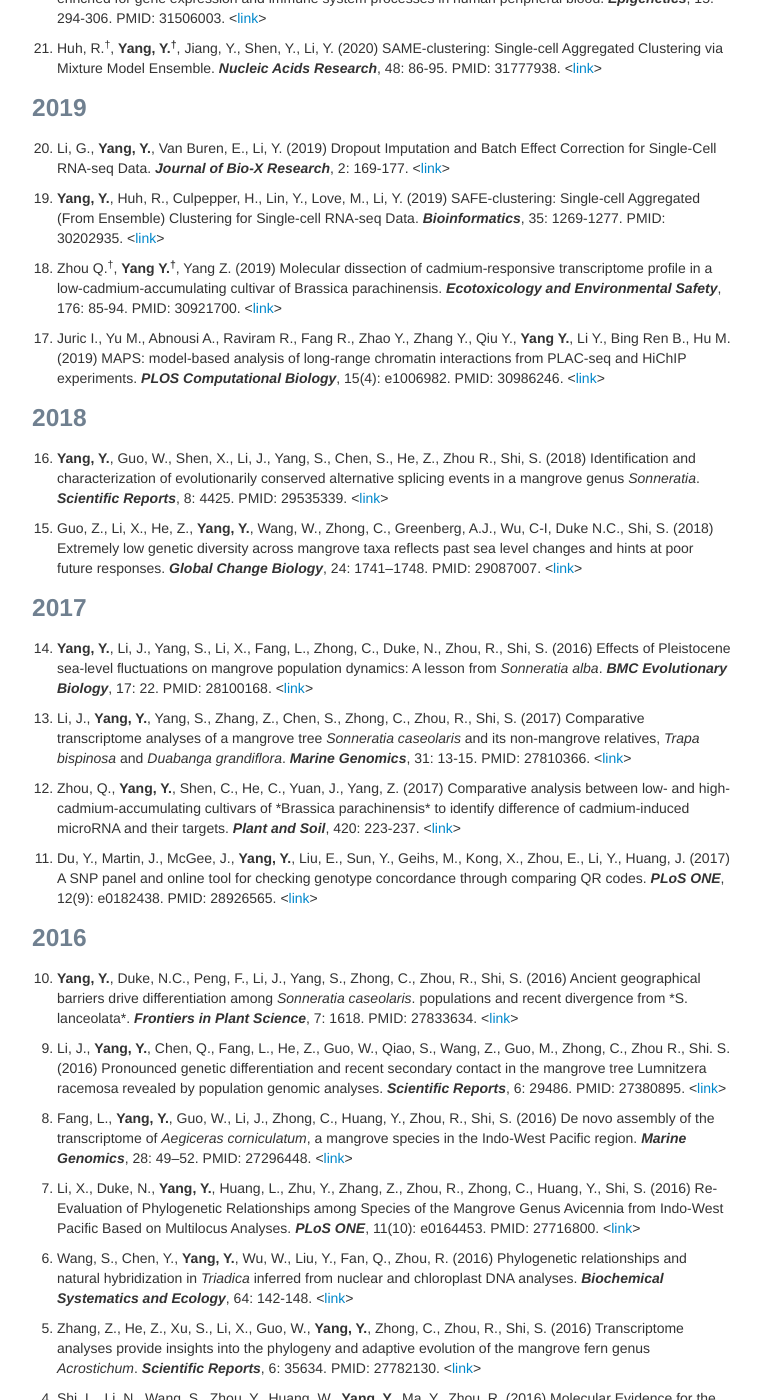
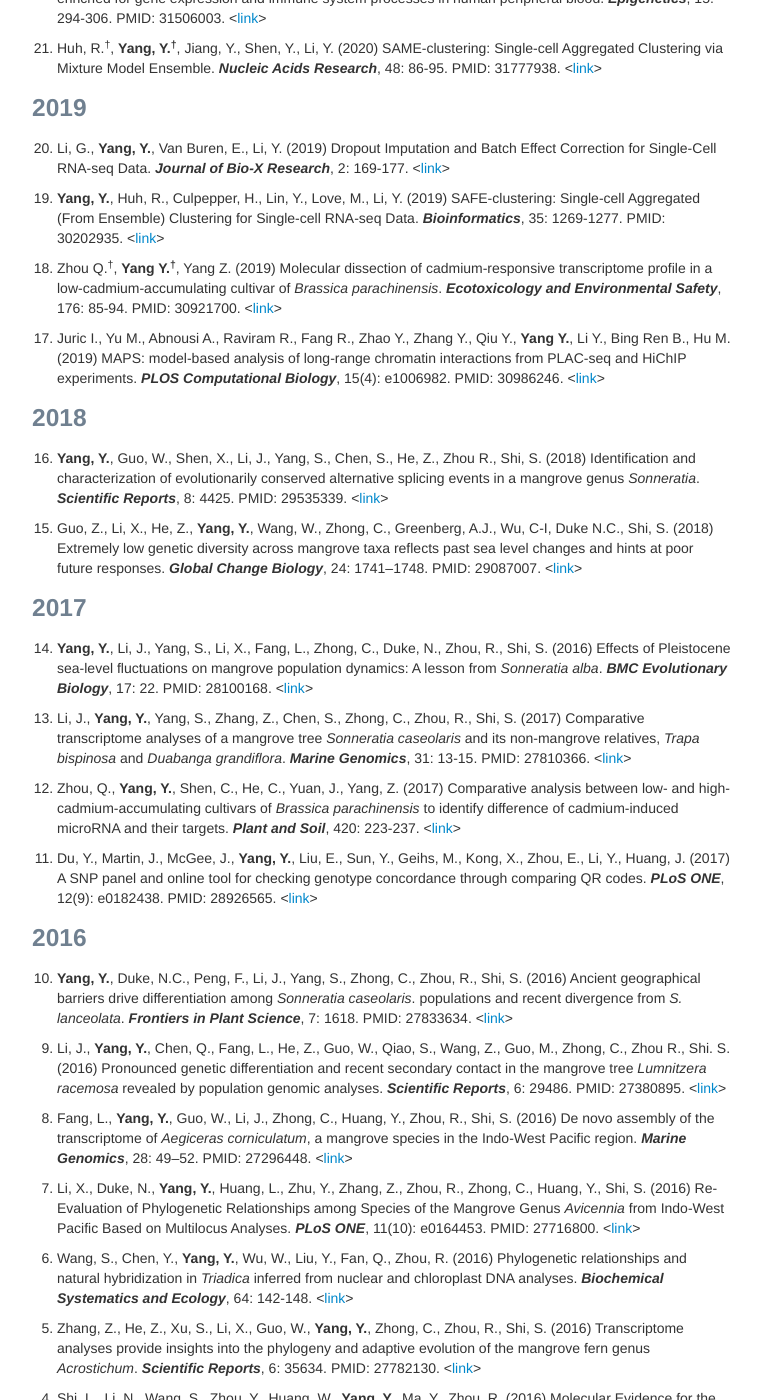
Before and after one commit to yycunc/yycunc.github.io, a Jekyll site: the page built from pages/pubs.md, in a window 1280 px wide and 1400 px high, scrolled down 806 px. Shown: the whole window, without its empty margins (258-1019 px from the left). Built offline with Jekyll 4.4.1, drawn with Linux system fonts in a browser that asks for light colours.

Commit message:
Update pubs.md

```diff
--- a/pages/pubs.md
+++ b/pages/pubs.md
@@ -42,7 +42,7 @@ title: Yuchen Yang's publications
 
 <ol start="19"> <li><b>Yang, Y.</b>, Huh, R., Culpepper, H., Lin, Y., Love, M., Li, Y. (2019) SAFE-clustering: Single-cell Aggregated (From Ensemble) Clustering for Single-cell RNA-seq Data. <i><b>Bioinformatics</b></i>, 35: 1269-1277. PMID: 30202935. <<a href="https://academic.oup.com/bioinformatics/article-abstract/35/8/1269/5092931">link</a>></li></ol>
 
-<ol start="18"> <li>Zhou Q.<sup>&dagger;</sup>, <b>Yang Y.<sup>&dagger;</sup></b>, Yang Z. (2019) Molecular dissection of cadmium-responsive transcriptome profile in a low-cadmium-accumulating cultivar of Brassica parachinensis. <i><b>Ecotoxicology and Environmental Safety</b></i>, 176: 85-94. PMID: 30921700. <<a href="https://www.sciencedirect.com/science/article/abs/pii/S0147651319303495">link</a>></li></ol>
+<ol start="18"> <li>Zhou Q.<sup>&dagger;</sup>, <b>Yang Y.<sup>&dagger;</sup></b>, Yang Z. (2019) Molecular dissection of cadmium-responsive transcriptome profile in a low-cadmium-accumulating cultivar of <i>Brassica parachinensis</i>. <i><b>Ecotoxicology and Environmental Safety</b></i>, 176: 85-94. PMID: 30921700. <<a href="https://www.sciencedirect.com/science/article/abs/pii/S0147651319303495">link</a>></li></ol>
 
 <ol start="17"> <li>Juric I., Yu M., Abnousi A., Raviram R., Fang R., Zhao Y., Zhang Y., Qiu Y., <b>Yang Y.</b>, Li Y., Bing Ren B., Hu M. (2019) MAPS: model-based analysis of long-range chromatin interactions from PLAC-seq and HiChIP experiments. <i><b>PLOS Computational Biology</b></i>, 15(4): e1006982. PMID: 30986246. <<a href="https://journals.plos.org/ploscompbiol/article?id=10.1371/journal.pcbi.1006982">link</a>></li></ol>
 
@@ -58,19 +58,19 @@ title: Yuchen Yang's publications
 
 <ol start="13"> <li>Li, J., <b>Yang, Y.</b>, Yang, S., Zhang, Z., Chen, S., Zhong, C., Zhou, R., Shi, S. (2017) Comparative transcriptome analyses of a mangrove tree <i>Sonneratia caseolaris</i> and its non-mangrove relatives, <i>Trapa bispinosa</i> and <i>Duabanga grandiflora</i>. <i><b>Marine Genomics</b></i>, 31: 13-15. PMID: 27810366. <<a href="https://www.sciencedirect.com/science/article/abs/pii/S1874778716301349">link</a>></li></ol>
 
-<ol start="12"> <li>Zhou, Q., <b>Yang, Y.</b>, Shen, C., He, C., Yuan, J., Yang, Z. (2017) Comparative analysis between low- and high-cadmium-accumulating cultivars of *Brassica parachinensis* to identify difference of cadmium-induced microRNA and their targets. <i><b>Plant and Soil</b></i>, 420: 223-237. <<a href="https://link.springer.com/article/10.1007/s11104-017-3380-0">link</a>></li></ol>
+<ol start="12"> <li>Zhou, Q., <b>Yang, Y.</b>, Shen, C., He, C., Yuan, J., Yang, Z. (2017) Comparative analysis between low- and high-cadmium-accumulating cultivars of <i>Brassica parachinensis</i> to identify difference of cadmium-induced microRNA and their targets. <i><b>Plant and Soil</b></i>, 420: 223-237. <<a href="https://link.springer.com/article/10.1007/s11104-017-3380-0">link</a>></li></ol>
 
 <ol start="11"> <li>Du, Y., Martin, J., McGee, J., <b>Yang, Y.</b>, Liu, E., Sun, Y., Geihs, M., Kong, X., Zhou, E., Li, Y., Huang, J. (2017) A SNP panel and online tool for checking genotype concordance through comparing QR codes. <i><b>PLoS ONE</b></i>, 12(9): e0182438. PMID: 28926565. <<a href="https://www.ncbi.nlm.nih.gov/pmc/articles/PMC5604942/">link</a>></li></ol>
 
 ### 2016
 
-<ol start="10"> <li><b>Yang, Y.</b>, Duke, N.C., Peng, F., Li, J., Yang, S., Zhong, C., Zhou, R., Shi, S. (2016) Ancient geographical barriers drive differentiation among <i>Sonneratia caseolaris</i>. populations and recent divergence from *S. lanceolata*. <i><b>Frontiers in Plant Science</b></i>, 7: 1618. PMID: 27833634. <<a href="https://www.frontiersin.org/articles/10.3389/fpls.2016.01618/full">link</a>></li></ol>
+<ol start="10"> <li><b>Yang, Y.</b>, Duke, N.C., Peng, F., Li, J., Yang, S., Zhong, C., Zhou, R., Shi, S. (2016) Ancient geographical barriers drive differentiation among <i>Sonneratia caseolaris</i>. populations and recent divergence from <i>S. lanceolata</i>. <i><b>Frontiers in Plant Science</b></i>, 7: 1618. PMID: 27833634. <<a href="https://www.frontiersin.org/articles/10.3389/fpls.2016.01618/full">link</a>></li></ol>
 
-<ol start="9"> <li>Li, J., <b>Yang, Y.</b>, Chen, Q., Fang, L., He, Z., Guo, W., Qiao, S., Wang, Z., Guo, M., Zhong, C., Zhou R., Shi. S. (2016) Pronounced genetic differentiation and recent secondary contact in the mangrove tree Lumnitzera racemosa revealed by population genomic analyses. <i><b>Scientific Reports</b></i>, 6: 29486. PMID: 27380895. <<a href="https://www.nature.com/articles/srep29486">link</a>></li></ol>
+<ol start="9"> <li>Li, J., <b>Yang, Y.</b>, Chen, Q., Fang, L., He, Z., Guo, W., Qiao, S., Wang, Z., Guo, M., Zhong, C., Zhou R., Shi. S. (2016) Pronounced genetic differentiation and recent secondary contact in the mangrove tree <i>Lumnitzera racemosa</i> revealed by population genomic analyses. <i><b>Scientific Reports</b></i>, 6: 29486. PMID: 27380895. <<a href="https://www.nature.com/articles/srep29486">link</a>></li></ol>
 
 <ol start="8"> <li>Fang, L., <b>Yang, Y.</b>, Guo, W., Li, J., Zhong, C., Huang, Y., Zhou, R., Shi, S. (2016) De novo assembly of the transcriptome of <i>Aegiceras corniculatum</i>, a mangrove species in the Indo-West Pacific region. <i><b>Marine Genomics</b></i>, 28: 49–52. PMID: 27296448. <<a href="https://www.sciencedirect.com/science/article/abs/pii/S1874778716300526">link</a>></li></ol>
 
-<ol start="7"> <li>Li, X., Duke, N., <b>Yang, Y.</b>, Huang, L., Zhu, Y., Zhang, Z., Zhou, R., Zhong, C., Huang, Y., Shi, S. (2016) Re-Evaluation of Phylogenetic Relationships among Species of the Mangrove Genus Avicennia from Indo-West Pacific Based on Multilocus Analyses. <i><b>PLoS ONE</b></i>, 11(10): e0164453. PMID: 27716800. <<a href="https://www.ncbi.nlm.nih.gov/pmc/articles/PMC5055292/">link</a>></li></ol>
+<ol start="7"> <li>Li, X., Duke, N., <b>Yang, Y.</b>, Huang, L., Zhu, Y., Zhang, Z., Zhou, R., Zhong, C., Huang, Y., Shi, S. (2016) Re-Evaluation of Phylogenetic Relationships among Species of the Mangrove Genus <i>Avicennia</i> from Indo-West Pacific Based on Multilocus Analyses. <i><b>PLoS ONE</b></i>, 11(10): e0164453. PMID: 27716800. <<a href="https://www.ncbi.nlm.nih.gov/pmc/articles/PMC5055292/">link</a>></li></ol>
 
 <ol start="6"> <li>Wang, S., Chen, Y., <b>Yang, Y.</b>, Wu, W., Liu, Y., Fan, Q., Zhou, R. (2016) Phylogenetic relationships and natural hybridization in <i>Triadica</i> inferred from nuclear and chloroplast DNA analyses. <i><b>Biochemical Systematics and Ecology</b></i>, 64: 142-148. <<a href="https://www.sciencedirect.com/science/article/pii/S0305197815002938">link</a>></li></ol>
 
```
